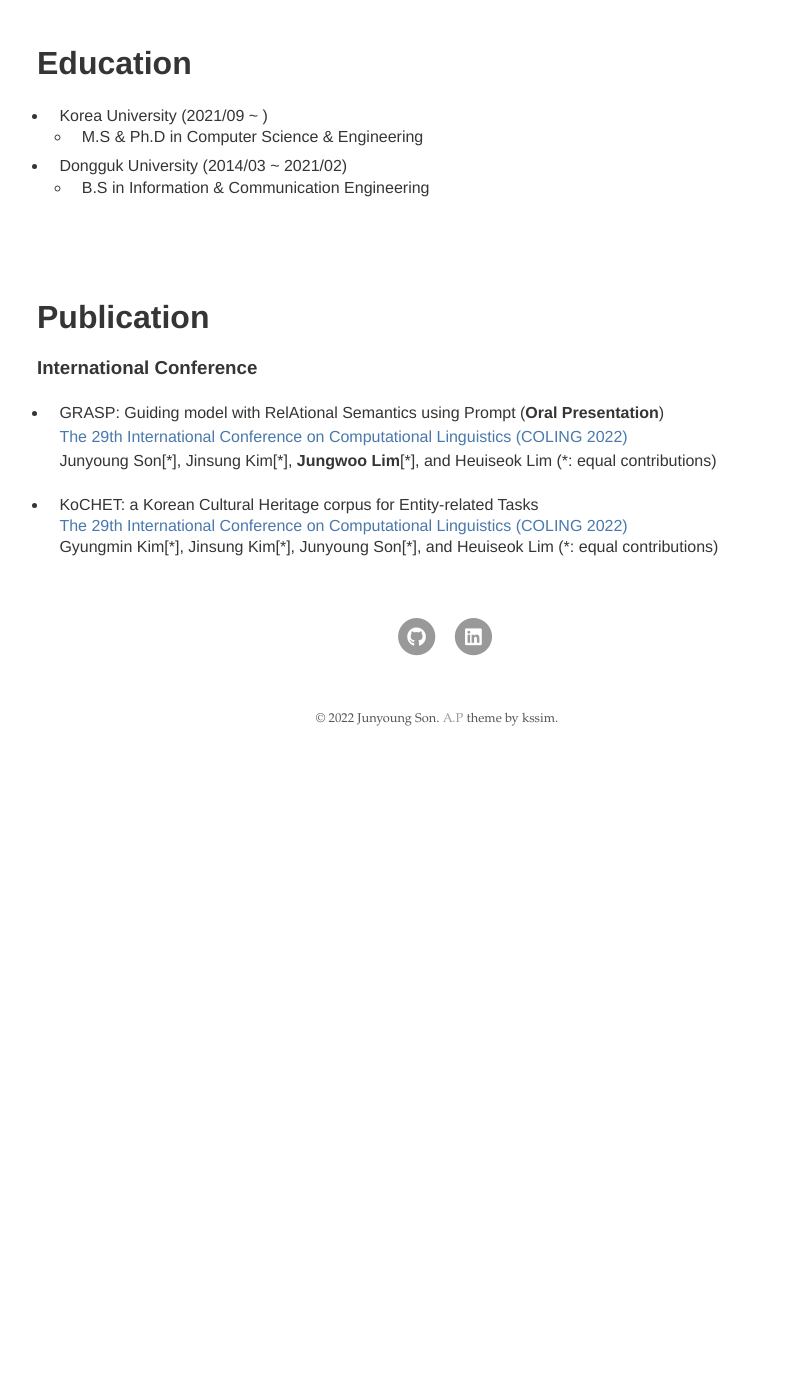
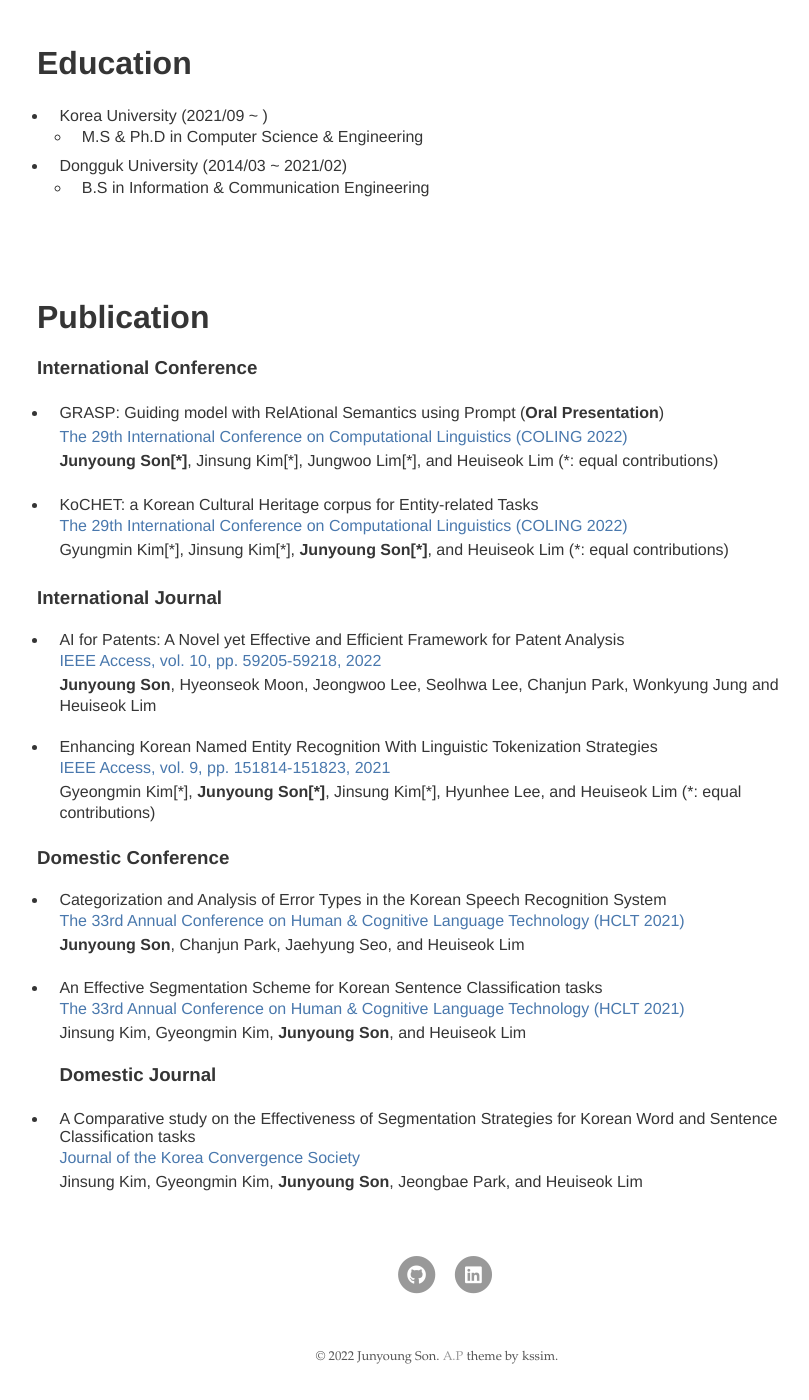
Before and after one commit to rgop13/rgop13.github.io, a Jekyll site: the page built from index.md, in a window 1280 px wide and 1400 px high, scrolled down 768 px. Shown: the whole window, without its empty margins (203-1012 px from the left). Built offline with Jekyll 4.4.1, drawn with Linux system fonts in a browser that asks for light colours; our own code applies the rules of GitHub Pages for plain Markdown files; before the commit the page ends 1530 px from its top, so only the background shows below that.

Commit message:
Profile updated

```diff
--- a/index.md
+++ b/index.md
@@ -50,20 +50,33 @@ Contact: s0ny@korea.ac.kr
 ### International Conference
 * GRASP: Guiding model with RelAtional Semantics using Prompt (**Oral Presentation**) <br/>
 <span style="color:rgb(73, 120, 173)"> The 29th International Conference on Computational Linguistics (COLING 2022) </span> <br/>
-Junyoung Son[\*], Jinsung Kim[\*], **Jungwoo Lim**[\*], and Heuiseok Lim (*: equal contributions)
+**Junyoung Son[\*]**, Jinsung Kim[\*], Jungwoo Lim[\*], and Heuiseok Lim (*: equal contributions)
 <br/>
 * KoCHET: a Korean Cultural Heritage corpus for Entity-related Tasks <br/>
 <span style="color:rgb(73, 120, 173)"> The 29th International Conference on Computational Linguistics (COLING 2022) </span> <br/>
-Gyungmin Kim[\*], Jinsung Kim[\*], Junyoung Son[\*], and Heuiseok Lim (*: equal contributions)
+Gyungmin Kim[\*], Jinsung Kim[\*], **Junyoung Son[\*]**, and Heuiseok Lim (*: equal contributions)
+<br/>
+
+### International Journal
+* AI for Patents: A Novel yet Effective and Efficient Framework for Patent Analysis <br/>
+<span style="color:rgb(73, 120, 173)"> IEEE Access, vol. 10, pp. 59205-59218, 2022 </span> <br/>
+**Junyoung Son**, Hyeonseok Moon, Jeongwoo Lee, Seolhwa Lee, Chanjun Park, Wonkyung Jung and Heuiseok Lim
+<br/>
+* Enhancing Korean Named Entity Recognition With Linguistic Tokenization Strategies <br/>
+<span style="color:rgb(73, 120, 173)"> IEEE Access, vol. 9, pp. 151814-151823, 2021 </span> <br/>
+Gyeongmin Kim[\*], **Junyoung Son[\*]**, Jinsung Kim[\*], Hyunhee Lee, and Heuiseok Lim (*: equal contributions)
 <br/>
 
 
-[//]: # (### Domestic Conference)
-[//]: # (* Analysis on Question Understanding of Language Models using Clever Hans Tests <br/> )
-[//]: # (<span style="color:rgb&#40;73, 120, 173&#41;"> The 33rd Annual Conference on Human & Cognitive Language Technology &#40;HCLT 2021&#41; </span> <br/>)
-[//]: # (**Jungwoo Lim**, Donsuk Oh, Sungjin Park, Taesun Whang, Midan Shim, Suhyune Son, Yujin Kim and Heuiseok Lim <br/>)
-[//]: # ()
-[//]: # (### Domestic Journal)
-[//]: # (* [An Automated Industry and Occupation Coding System using Deep Learning]&#40;https://www.koreascience.or.kr/article/JAKO202113759910436.pdf&#41; <br/> )
-[//]: # (<span style="color:rgb&#40;73, 120, 173&#41;"> Journal of the Korea Convergence Society </span> <br/>)
-[//]: # (**Jungwoo Lim**, Hyeonseok Moon, Chanhee Lee, Chankyun Woo and Heuiseok Lim)
+### Domestic Conference
+* Categorization and Analysis of Error Types in the Korean Speech Recognition System <br/>
+<span style="color:rgb(73, 120, 173)"> The 33rd Annual Conference on Human & Cognitive Language Technology (HCLT 2021) </span> <br/>
+**Junyoung Son**, Chanjun Park, Jaehyung Seo, and Heuiseok Lim <br/>
+<br />
+* An Effective Segmentation Scheme for Korean Sentence Classification tasks <br/>
+<span style="color:rgb(73, 120, 173)"> The 33rd Annual Conference on Human & Cognitive Language Technology (HCLT 2021) </span> <br/>
+Jinsung Kim, Gyeongmin Kim, **Junyoung Son**, and Heuiseok Lim <br/>
+### Domestic Journal
+* A Comparative study on the Effectiveness of Segmentation Strategies for Korean Word and Sentence Classification tasks <br/>
+<span style="color:rgb(73, 120, 173)"> Journal of the Korea Convergence Society </span> <br/>
+Jinsung Kim, Gyeongmin Kim, **Junyoung Son**, Jeongbae Park, and Heuiseok Lim
```
Also changed, not shown: assets/img/profile.jpeg, screenshot.png (deleted).
